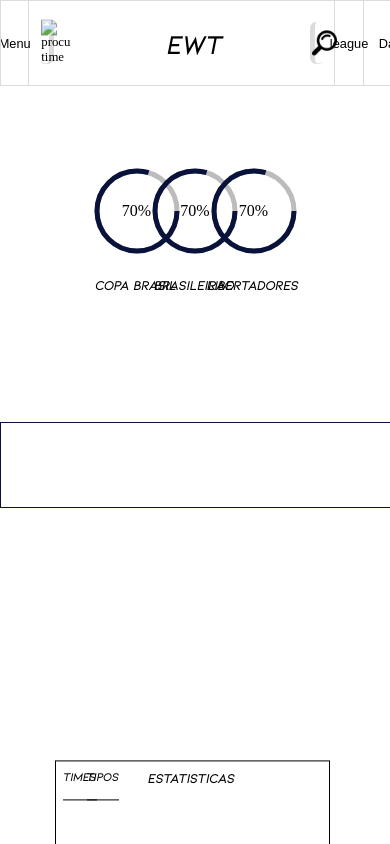
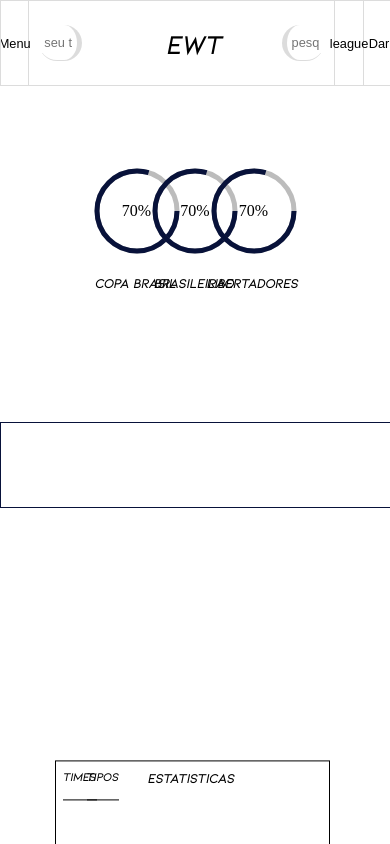
Before and after one commit to ewerton11/Football-Statistics, a website: page index.html in a window 390 px wide. Shown: the top 844 px of the page. Drawn offline with nearby package versions, Linux system fonts and the light colour scheme.

Commit message:
responsividade header e organizaçao de codigos

```diff
--- a/style/style.css
+++ b/style/style.css
@@ -25,27 +25,27 @@
 * {
     margin: 0;
     padding: 0;
+    background: none;
     border: none;
-    background: none;
     list-style: none;
+    outline: none;
 }
 
 body {
     overflow-x: hidden;
-    font-size: 1.6rem;
 }
 
 header {
+    z-index: 5;
+    width: 100%;
+    height: 10vh;
     background-color: rgb(255, 255, 255);
     border: 1px solid rgba(0, 0, 0, 0.137);
     position: fixed;
+    top: 0;
     display: flex;
     justify-content: space-between;
     align-items: center;
-    top: 0;
-    width: 100%;
-    height: 10vh;
-    z-index: 5;
     overflow: hidden;
 }
 
@@ -54,23 +54,18 @@
 }
 
 .menu-box-1 {
-    background-color: rgb(255, 255, 255);
     width:7vw;
     height: 10vh;
     border-right: 1px solid rgba(0, 0, 0, 0.137);
+    display: flex;
+    justify-content: center;
+    align-items: center;
 }
 
 .menu-box-1 button {
-    position: relative;
-    background: none;
     font-family: arial, sans-serif;
     font-size: 1.6rem;
-    left: 50%;
-    top: 50%;
-    transform: translate(-50%, -50%);
-    border: none;
     cursor: pointer;
-    transition: .2s;
 }
 
 .menu-box-1 button:hover {
@@ -78,24 +73,39 @@
 }
 
 .choose-team {
-    background-color: rgb(255, 255, 255);
     width: 11vw;
     height: 10vh;
+    display: flex;
+    align-items: center;
 }
 
 .select-team {
-    position: relative;
-    display: flex;
-    align-items: center;
-    top: 50%;
-    left: 10px;
-    transform: translate(0, -50%);
-    width: 2.5vw;
-    height: 5vh;
+    width: 35px;
+    height: 35px;
     border-right: 5px solid rgba(0, 0, 0, 0.137);
     border-bottom: 1px solid rgba(0, 0, 0, 0.137);
     border-radius: 40px;
+    position: relative;
+    left: 10px;
+    display: flex;
+    align-items: center;
     cursor: pointer;
+    transition: .5s;
+}
+
+.select-team img {
+    width: 32px;
+    padding-left: 2px;
+}
+
+.input-team {
+    width: 0;
+    display: none;
+    margin: 0px 5px;
+    color: black;
+    text-align: center;
+    font-size: 1.6rem;
+    line-height: 2rem;
     transition: .5s;
 }
 
@@ -108,28 +118,23 @@
     display: block;
 }
 
-.select-team img {
-    width: 30px;
-    padding-left: 2px
-}
+@media (max-width: 1040px) {
+    .select-team {
+        width: 10vw;
+        transition: .5s;
+    }
 
-.input-team {
-    background: none;
-    border: none;
-    outline: none;
-    display: none;
-    padding: 0;
-    width: 0;
-    margin: 0px 5px;
-    color: black;
-    text-align: center;
-    font-size: 1.6rem;
-    line-height: 2rem;
-    transition: .5s;
+    .select-team img {
+        display: none;
+    }
+
+    .input-team {
+        width: 100%;
+        display: block;
+    }
 }
 
 .box-2 {
-    background-color: rgb(255, 255, 255);
     position: absolute;
     left: 50%;
     transform: translateX(-50%);
@@ -143,26 +148,39 @@
 }
 
 .settings-nav {
-    background-color: rgb(255, 255, 255);
     width: 11vw;
     height: 10vh;
+    display: flex;
+    justify-content: right;
+    align-items: center;
 }
 
 .search-header {
-    position: relative;
-    display: flex;
-    float: right;
-    justify-content: center;
-    align-items: center;
-    top: 50%;
-    right: 10px;
-    transform: translate(0, -50%);
-    width: 2.5vw;
-    height: 5vh;
+    width: 35px;
+    height: 35px;
     border-left: 5px solid rgba(0, 0, 0, 0.137);
     border-bottom: 1px solid rgba(0, 0, 0, 0.137);
     border-radius: 40px;
+    position: relative;
+    right: 10px;
+    display: flex;
+    align-items: center;
     cursor: pointer;
+    transition: .5s;
+}
+
+.search-header img {
+    width: 25px;
+}
+
+.input-search {
+    width: 0;
+    display: none;
+    margin: 0px 5px;
+    color: black;
+    text-align: center;
+    font-size: 1.6rem;
+    line-height: 2rem;
     transition: .5s;
 }
 
@@ -175,43 +193,35 @@
     display: block;
 }
 
-.search-header img {
-    width: 25px;
-}
+@media (max-width: 1040px) {
+    .search-header {
+        width: 10vw;
+        transition: .5s;
+    }
 
-.search-header input {
-    background: none;
-    border: none;
-    outline: none;
-    display: none;
-    padding: 0;
-    width: 0;
-    margin: 0px 5px;
-    color: black;
-    text-align: center;
-    font-size: 1.6rem;
-    line-height: 2rem;
-    transition: .5s;
+    .search-header img {
+        display: none;
+    }
+
+    .input-search {
+        width: 100%;
+        display: block;
+    }
 }
 
 .league {
-    background-color: rgb(255, 255, 255);
     width: 7vw;
     height: 10vh;
     border-left: 1px solid rgba(0, 0, 0, 0.137);
+    display: flex;
+    justify-content: center;
 }
 
 .league button {
     position: relative;
-    background: none;
     font-family: arial, sans-serif;
     font-size: 1.6rem;
-    left: 50%;
-    top: 50%;
-    transform: translate(-50%, -50%);
-    border: none;
     cursor: pointer;
-    transition: .2s;
 }
 
 .league button:hover {
@@ -224,25 +234,23 @@
 }
 
 .championships {
+    z-index: 4;
+    width: 250px;
     background-color: rgb(255, 255, 255);
+    border: 1px solid rgba(0, 0, 0, 0.137);
     position: fixed;
-    z-index: 4;
     top: 10vh;
     right: 0px;
-    width: 250px;
-    height: 0vh;
     visibility: hidden;
-    border: 1px solid rgba(0, 0, 0, 0.137);
     overflow-y: auto;
     overflow-x: hidden;
 }
 
 .championships ul {
-    position: absolute;
-    display: flex;
-    list-style: none;
     width: 100%;
     height: 100%;
+    position: relative;
+    display: flex;
     flex-direction: column;
 }
 
@@ -281,6 +289,7 @@
 
 .color-mode {
     position: relative;
+    display: flex;
     left: 15px;
     font-family: arial, sans-serif;
     font-size: 1.6rem;
@@ -300,6 +309,15 @@
     display: block;
 }
 
+@media (max-width: 1040px) {
+    .color-mode {
+        left: 5px;
+    }
+    .dark-mode {
+        left: 10px;
+    }
+}
+
 .clear-mode {
     position: relative;
     left: 20px;
@@ -317,7 +335,6 @@
 }
 
 .language {
-    background: none;
     position: relative;
     justify-content: space-around;
     top: 50%;
@@ -325,14 +342,11 @@
     transform: translateY(-50%);
     width: 6vw;
     height: 5vh;
-    border: none;
     border-bottom: 1px solid rgba(0, 0, 0, 0.205);
     transition: .5s;
 }
 
 .indicator {
-    background: none;
-    border: none;
     position: relative;
     top: 2px;
     right: 30px;
@@ -354,8 +368,6 @@
 }
 
 .x-menu {
-    background: none;
-    border: none;
     position: relative;
     float: right;
     top: 50%;
@@ -393,9 +405,6 @@
 .nav-menu.active ul , .nav-menu ul {
     position: absolute;
     display: block;
-    margin: 0;
-    padding: 0;
-    list-style: none;
     top: 50px;
     width: 100%;
     height: 100%;
```
